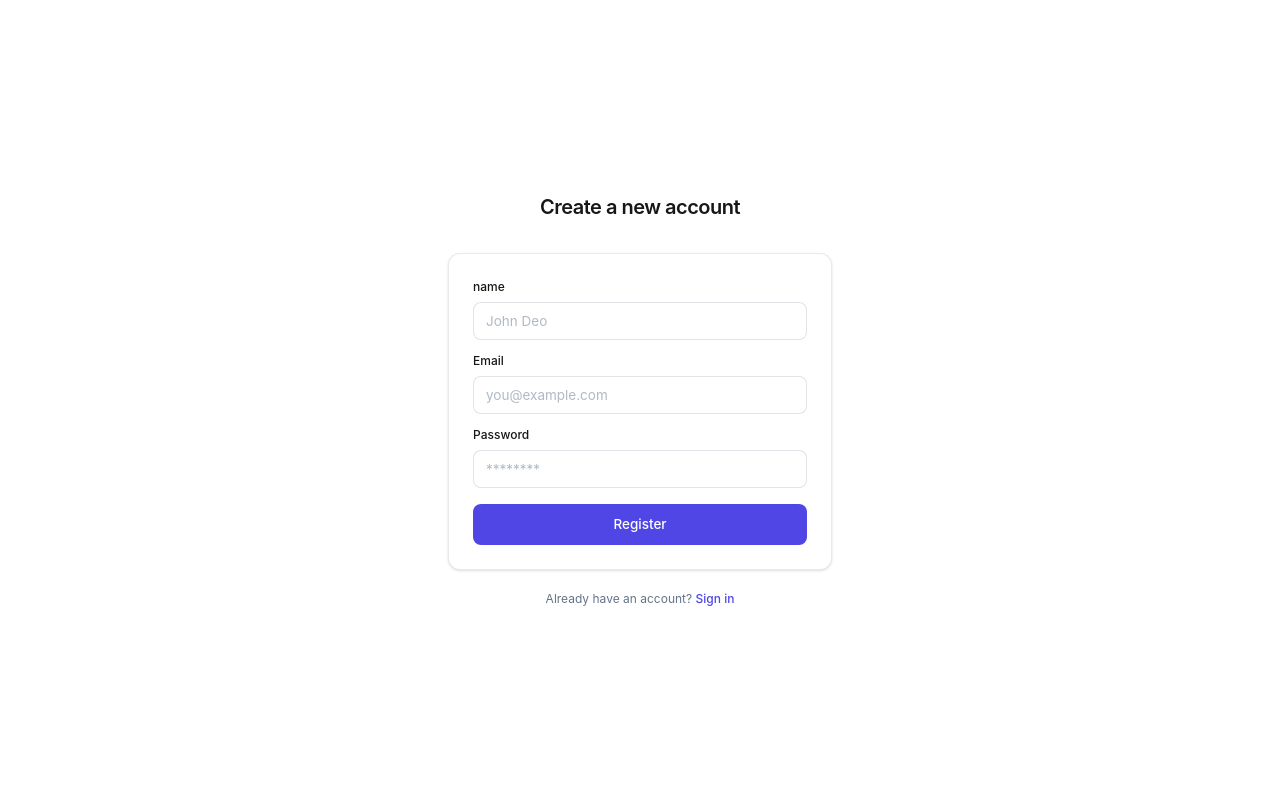
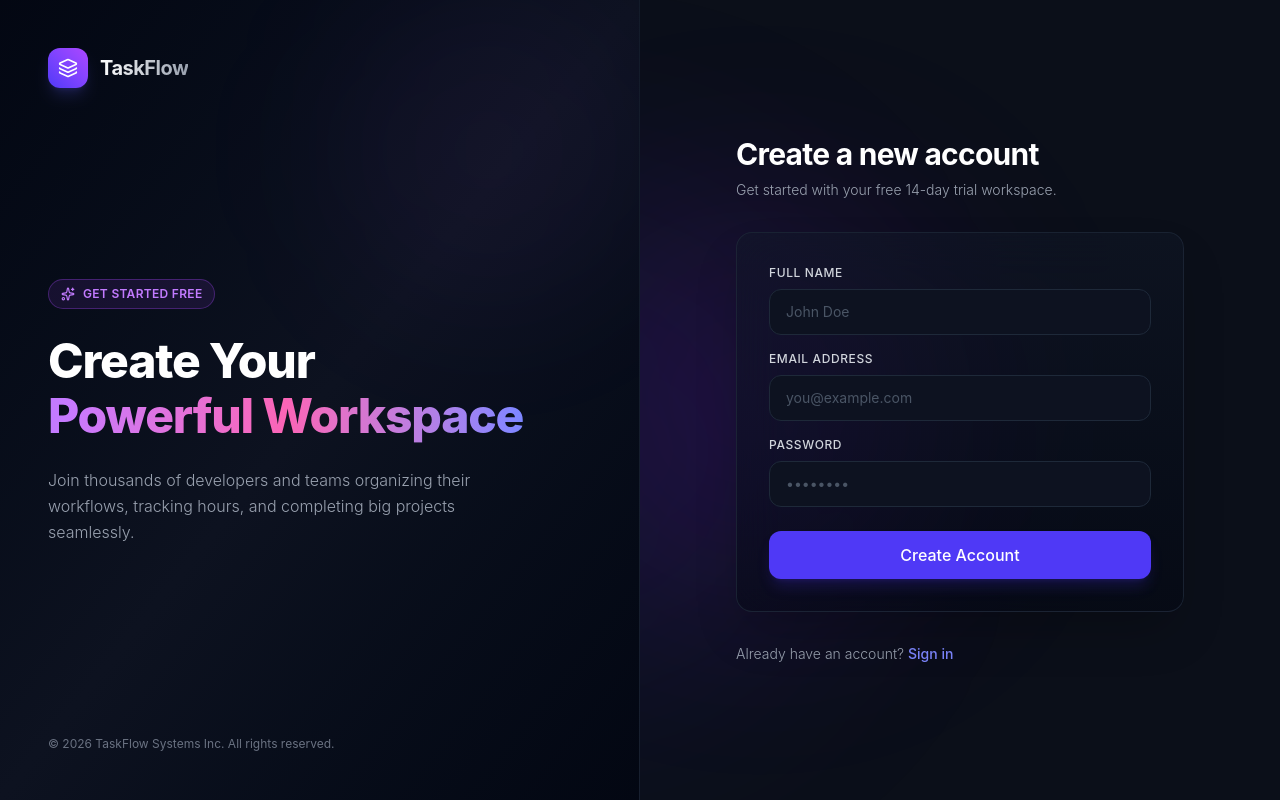
Before and after one commit to marcossbc/TaskFlow-Next-js, a Next.js app: page /register in a window 1280 px wide. Built offline with nearby package versions, Linux system fonts and the light colour scheme; no server answers.

Commit message:
login an regsiter

```diff
--- a/app/login/page.tsx
+++ b/app/login/page.tsx
@@ -5,6 +5,7 @@ import Link from "next/link";
 import { useState } from "react";
 import { toast } from "sonner";
 import { useRouter } from "next/navigation";
+import { Layers, Sparkles } from "lucide-react";
 
 export default function LoginPage() {
   const [isPending, setIsPending] = useState(false);
@@ -35,87 +36,130 @@ export default function LoginPage() {
   };
 
   return (
-    <div className='min-h-screen bg-background flex items-center justify-center px-4'>
-      <div className='w-full max-w-sm'>
-        <div className='mb-8 text-center'>
-          <span className='text-xl font-semibold tracking-tight text-foreground'>
-            Sign in to your account
+    <div className="min-h-screen bg-[#0B0F19] text-gray-100 font-sans selection:bg-indigo-500 selection:text-white flex overflow-hidden relative">
+
+      {/* Background Glows */}
+      <div className="absolute top-1/4 left-1/4 w-[500px] h-[500px] bg-indigo-600/10 rounded-full blur-[120px] pointer-events-none" />
+      <div className="absolute bottom-1/4 right-1/4 w-[400px] h-[400px] bg-purple-600/10 rounded-full blur-[100px] pointer-events-none" />
+
+      {/* LEFT SIDE: Visual Brand Showcase (Hidden on Mobile) */}
+      <div className="hidden lg:flex lg:w-1/2 bg-gradient-to-br from-gray-950 via-[#0D1220] to-gray-950 border-r border-gray-800/60 p-12 flex-col justify-between relative overflow-hidden">
+        <div className="absolute top-0 right-0 w-[300px] h-[300px] bg-indigo-500/5 rounded-full blur-[80px]" />
+
+        {/* Logo */}
+        <div className="flex items-center space-x-3 relative z-10">
+          <div className="w-10 h-10 rounded-xl bg-gradient-to-tr from-indigo-600 to-purple-500 flex items-center justify-center shadow-lg shadow-indigo-500/20">
+            <Layers className="w-5 h-5 text-white" />
+          </div>
+          <span className="text-xl font-bold tracking-tight bg-gradient-to-r from-white to-gray-400 bg-clip-text text-transparent">
+            TaskFlow
           </span>
         </div>
 
-        <div className='bg-background border border-neutral/15 rounded-xl p-6 shadow-sm'>
-          {/* Google */}
+        {/* Big Catchy Text */}
+        <div className="space-y-6 relative z-10 my-auto">
+          <div className="inline-flex items-center space-x-2 bg-indigo-500/10 border border-indigo-500/30 px-3 py-1.5 rounded-full text-xs font-semibold text-indigo-400 tracking-wide uppercase">
+            <Sparkles className="w-3.5 h-3.5" />
+            <span>Welcome Back</span>
+          </div>
+          <h1 className="text-4xl sm:text-5xl font-extrabold tracking-tight text-white leading-[1.15]">
+            Be a Part of <br />
+            <span className="bg-gradient-to-r from-indigo-400 via-purple-400 to-pink-400 bg-clip-text text-transparent">
+              Something Beautiful
+            </span>
+          </h1>
+          <p className="text-gray-400 font-light max-w-md leading-relaxed">
+            Log back into your workspace to manage your tasks, sync with your team, and maintain peak efficiency.
+          </p>
+        </div>
+
+        {/* Footer info */}
+        <p className="text-xs text-gray-500 relative z-10">
+          © 2026 TaskFlow Systems Inc. All rights reserved.
+        </p>
+      </div>
+
+      {/* RIGHT SIDE: Clean Modern Form */}
+      <div className="w-full lg:w-1/2 flex items-center justify-center px-4 sm:px-8 relative z-10">
+        <div className="w-full max-w-md space-y-8">
+
+          <div className="text-center lg:text-left space-y-2">
+            <h2 className="text-2xl sm:text-3xl font-bold tracking-tight text-white">
+              Sign in to your account
+            </h2>
+            <p className="text-sm text-gray-400 font-light">
+              Enter your credentials to access your dashboard.
+            </p>
+          </div>
+
+          <div className="bg-gradient-to-b from-gray-900/50 to-gray-950/50 border border-gray-800/80 rounded-2xl p-6 sm:p-8 shadow-2xl backdrop-blur-xl">
+            {/* Google OAuth Button */}
             <button
-            type='button'
+              type="button"
               onClick={() => signIn("google", { callbackUrl: "/dashboard" })}
-            className='w-full flex items-center justify-center gap-2.5 px-4 py-2.5 rounded-lg border border-neutral/20 text-[13.5px] font-medium text-foreground hover:bg-neutral/5 transition-colors duration-150'
+              className="w-full flex items-center justify-center gap-2.5 px-4 py-3 rounded-xl border border-gray-800 text-sm font-medium text-gray-200 hover:bg-gray-800 hover:text-white transition-all duration-150 shadow-md"
             >
               <GoogleIcon />
-            Continue with Google
+              <span>Continue with Google</span>
             </button>
 
-          <div className='flex items-center gap-3 my-6'>
-            <span className='flex-1 h-px bg-neutral/20'></span>
-            <span className='text-[12px] text-neutral'>or</span>
-            <span className='flex-1 h-px bg-neutral/20'></span>
+            {/* Divider */}
+            <div className="flex items-center gap-3 my-6">
+              <span className="flex-1 h-px bg-gray-800/80"></span>
+              <span className="text-xs text-gray-500 font-mono">or</span>
+              <span className="flex-1 h-px bg-gray-800/80"></span>
             </div>
 
-          <form
-            onSubmit={handleCredentialsLogin}
-            className='flex flex-col gap-3 mt-5'
-          >
-            <div className='flex flex-col gap-1.5'>
-              <label
-                htmlFor='email'
-                className='text-[12px] font-medium text-foreground'
-              >
-                Email
+            {/* Login Form */}
+            <form onSubmit={handleCredentialsLogin} className="flex flex-col gap-4">
+              <div className="flex flex-col gap-2">
+                <label htmlFor="email" className="text-xs font-medium text-gray-300">
+                  Email Address
                 </label>
                 <input
-                id='email'
-                name='email'
-                type='email'
-                autoComplete='email'
-                placeholder='you@example.com'
-                className='w-full px-3 py-2 rounded-lg border border-neutral/20 bg-background text-[13.5px] text-foreground placeholder:text-neutral/50 focus:outline-none focus:ring-2 focus:ring-primary/20 focus:border-primary/40 transition-all duration-150'
+                  id="email"
+                  name="email"
+                  type="email"
+                  autoComplete="email"
+                  placeholder="you@example.com"
+                  required
+                  className="w-full px-4 py-3 rounded-xl border border-gray-800 bg-[#0D1220] text-sm text-gray-100 placeholder:text-gray-600 focus:outline-none focus:border-indigo-500 transition-all duration-150"
                 />
               </div>
 
-            <div className='flex flex-col gap-1.5'>
-              <label
-                htmlFor='password'
-                className='text-[12px] font-medium text-foreground'
-              >
+              <div className="flex flex-col gap-2">
+                <div className="flex justify-between items-center">
+                  <label htmlFor="password" className="text-xs font-medium text-gray-300">
                     Password
                   </label>
+                </div>
                 <input
-                id='password'
-                name='password'
-                type='password'
-                placeholder='********'
-                className='w-full px-3 py-2 rounded-lg border border-neutral/20 bg-background text-[13.5px] text-foreground placeholder:text-neutral/50 focus:outline-none focus:ring-2 focus:ring-primary/20 focus:border-primary/40 transition-all duration-150'
+                  id="password"
+                  name="password"
+                  type="password"
+                  placeholder="••••••••"
+                  required
+                  className="w-full px-4 py-3 rounded-xl border border-gray-800 bg-[#0D1220] text-sm text-gray-100 placeholder:text-gray-600 focus:outline-none focus:border-indigo-500 transition-all duration-150"
                 />
               </div>
 
               <button
-              type='submit'
+                type="submit"
                 disabled={isPending}
-              className='w-full mt-3 cursor-pointer px-4 py-2.5 rounded-lg bg-primary text-white text-[13.5px] font-medium hover:bg-primary/90 transition-colors duration-150 disabled:opacity-50'
+                className="w-full mt-2 inline-flex items-center justify-center bg-indigo-600 hover:bg-indigo-500 text-white font-medium py-3 rounded-xl shadow-lg shadow-indigo-600/20 transition-all active:scale-[0.98] disabled:opacity-50"
               >
-              {isPending ? "Logging in..." : "Login"}
+                {isPending ? "Logging in..." : "Login to Workspace"}
               </button>
             </form>
           </div>
 
-        <p className='text-center text-[12px] text-neutral mt-5'>
+          <p className="text-center lg:text-left text-sm text-gray-400 font-light">
             Don&apos;t have an account?{" "}
-          <Link
-            href='/register'
-            className='text-primary hover:underline font-medium'
-          >
+            <Link href="/register" className="text-indigo-400 hover:text-indigo-300 font-medium transition-colors">
               Sign up
             </Link>
           </p>
+        </div>
       </div>
     </div>
   );
@@ -123,22 +167,22 @@ export default function LoginPage() {
 
 function GoogleIcon() {
   return (
-    <svg width='16' height='16' viewBox='0 0 24 24' aria-hidden>
+    <svg width="18" height="18" viewBox="0 0 24 24" aria-hidden="true">
       <path
-        d='M22.56 12.25c0-.78-.07-1.53-.2-2.25H12v4.26h5.92c-.26 1.37-1.04 2.53-2.21 3.31v2.77h3.57c2.08-1.92 3.28-4.74 3.28-8.09z'
-        fill='#4285F4'
+        d="M22.56 12.25c0-.78-.07-1.53-.2-2.25H12v4.26h5.92c-.26 1.37-1.04 2.53-2.21 3.31v2.77h3.57c2.08-1.92 3.28-4.74 3.28-8.09z"
+        fill="#4285F4"
       />
       <path
-        d='M12 23c2.97 0 5.46-.98 7.28-2.66l-3.57-2.77c-.98.66-2.23 1.06-3.71 1.06-2.86 0-5.29-1.93-6.16-4.53H2.18v2.84C3.99 20.53 7.7 23 12 23z'
-        fill='#34A853'
+        d="M12 23c2.97 0 5.46-.98 7.28-2.66l-3.57-2.77c-.98.66-2.23 1.06-3.71 1.06-2.86 0-5.29-1.93-6.16-4.53H2.18v2.84C3.99 20.53 7.7 23 12 23z"
+        fill="#34A853"
       />
       <path
-        d='M5.84 14.09c-.22-.66-.35-1.36-.35-2.09s.13-1.43.35-2.09V7.07H2.18C1.43 8.55 1 10.22 1 12s.43 3.45 1.18 4.93l3.66-2.84z'
-        fill='#FBBC05'
+        d="M5.84 14.09c-.22-.66-.35-1.36-.35-2.09s.13-1.43.35-2.09V7.07H2.18C1.43 8.55 1 10.22 1 12s.43 3.45 1.18 4.93l3.66-2.84z"
+        fill="#FBBC05"
       />
       <path
-        d='M12 5.38c1.62 0 3.06.56 4.21 1.64l3.15-3.15C17.45 2.09 14.97 1 12 1 7.7 1 3.99 3.47 2.18 7.07l3.66 2.84c.87-2.6 3.3-4.53 6.16-4.53z'
-        fill='#EA4335'
+        d="M12 5.38c1.62 0 3.06.56 4.21 1.64l3.15-3.15C17.45 2.09 14.97 1 12 1 7.7 1 3.99 3.47 2.18 7.07l3.66 2.84c.87-2.6 3.3-4.53 6.16-4.53z"
+        fill="#EA4335"
       />
     </svg>
   );
--- a/app/register/page.tsx
+++ b/app/register/page.tsx
@@ -1,22 +1,19 @@
 "use client";
+
 import Link from "next/link";
 import { register } from "../form/actions";
 import { useActionState, useEffect } from "react";
 import { toast } from "sonner";
 import { useRouter } from "next/navigation";
+import { Layers, Sparkles } from "lucide-react";
 
 const initialMessage = {
   message: "",
   success: false,
-
 };
-
 
 export default function RegisterPage() {
   const [state, formAction, isPending] = useActionState(register, initialMessage);
-
-
-
   const router = useRouter();
 
   useEffect(() => {
@@ -33,91 +30,130 @@ export default function RegisterPage() {
   }, [state, router]);
 
   return (
-    <div className='min-h-screen bg-background flex items-center justify-center px-4'>
-      <div className='w-full max-w-sm'>
+    <div className="min-h-screen bg-[#0B0F19] text-gray-100 font-sans selection:bg-indigo-500 selection:text-white flex overflow-hidden relative">
+
+      {/* Background Glows */}
+      <div className="absolute top-1/4 left-1/4 w-[500px] h-[500px] bg-indigo-600/10 rounded-full blur-[120px] pointer-events-none" />
+      <div className="absolute bottom-1/4 right-1/4 w-[400px] h-[400px] bg-purple-600/10 rounded-full blur-[100px] pointer-events-none" />
+
+      {/* LEFT SIDE: Visual Brand Showcase (Hidden on Mobile) */}
+      <div className="hidden lg:flex lg:w-1/2 bg-gradient-to-br from-gray-950 via-[#0D1220] to-gray-950 border-r border-gray-800/60 p-12 flex-col justify-between relative overflow-hidden">
+        <div className="absolute top-0 right-0 w-[300px] h-[300px] bg-purple-500/5 rounded-full blur-[80px]" />
+
         {/* Logo */}
-        <div className='mb-8 text-center'>
-          <span className='text-xl font-semibold tracking-tight text-foreground'>
-            Create a new account
+        <div className="flex items-center space-x-3 relative z-10">
+          <div className="w-10 h-10 rounded-xl bg-gradient-to-tr from-indigo-600 to-purple-500 flex items-center justify-center shadow-lg shadow-indigo-500/20">
+            <Layers className="w-5 h-5 text-white" />
+          </div>
+          <span className="text-xl font-bold tracking-tight bg-gradient-to-r from-white to-gray-400 bg-clip-text text-transparent">
+            TaskFlow
           </span>
         </div>
 
-        {/* Card */}
-        <div className='bg-background border border-neutral/15 rounded-xl p-6 shadow-sm'>
-          <form action={formAction} className='flex flex-col gap-3'>
-            {/* name */}
-            <div className='flex flex-col gap-1.5'>
-              <label
-                htmlFor='name'
-                className='text-[12px] font-medium text-foreground'
-              >
-                name
+        {/* Big Catchy Text */}
+        <div className="space-y-6 relative z-10 my-auto">
+          <div className="inline-flex items-center space-x-2 bg-purple-500/10 border border-purple-500/30 px-3 py-1.5 rounded-full text-xs font-semibold text-purple-400 tracking-wide uppercase">
+            <Sparkles className="w-3.5 h-3.5" />
+            <span>Get Started Free</span>
+          </div>
+          <h1 className="text-4xl sm:text-5xl font-extrabold tracking-tight text-white leading-[1.15]">
+            Create Your <br />
+            <span className="bg-gradient-to-r from-purple-400 via-pink-400 to-indigo-400 bg-clip-text text-transparent">
+              Powerful Workspace
+            </span>
+          </h1>
+          <p className="text-gray-400 font-light max-w-md leading-relaxed">
+            Join thousands of developers and teams organizing their workflows, tracking hours, and completing big projects seamlessly.
+          </p>
+        </div>
+
+        {/* Footer info */}
+        <p className="text-xs text-gray-500 relative z-10">
+          © 2026 TaskFlow Systems Inc. All rights reserved.
+        </p>
+      </div>
+
+      {/* RIGHT SIDE: Clean Modern Form */}
+      <div className="w-full lg:w-1/2 flex items-center justify-center px-4 sm:px-8 relative z-10">
+        <div className="w-full max-w-md space-y-8">
+
+          <div className="text-center lg:text-left space-y-2">
+            <h2 className="text-2xl sm:text-3xl font-bold tracking-tight text-white">
+              Create a new account
+            </h2>
+            <p className="text-sm text-gray-400 font-light">
+              Get started with your free 14-day trial workspace.
+            </p>
+          </div>
+
+          <div className="bg-gradient-to-b from-gray-900/50 to-gray-950/50 border border-gray-800/80 rounded-2xl p-6 sm:p-8 shadow-2xl backdrop-blur-xl">
+            <form action={formAction} className="flex flex-col gap-4">
+
+              {/* Full Name Input */}
+              <div className="flex flex-col gap-2">
+                <label htmlFor="name" className="text-xs font-medium text-gray-300 uppercase tracking-wider">
+                  Full Name
                 </label>
                 <input
-                id='name'
-                name='name'
-                type='text'
-                autoComplete='name'
-                placeholder='John Deo'
-                className='w-full px-3 py-2 rounded-lg border border-neutral/20 bg-background text-[13.5px] text-foreground placeholder:text-neutral/50 focus:outline-none focus:ring-2 focus:ring-primary/20 focus:border-primary/40 transition-all duration-150'
+                  id="name"
+                  name="name"
+                  type="text"
+                  autoComplete="name"
+                  placeholder="John Doe"
+                  required
+                  className="w-full px-4 py-3 rounded-xl border border-gray-800 bg-[#0D1220] text-sm text-gray-100 placeholder:text-gray-600 focus:outline-none focus:border-indigo-500 transition-all duration-150"
                 />
               </div>
 
-            {/* Email */}
-            <div className='flex flex-col gap-1.5'>
-              <label
-                htmlFor='email'
-                className='text-[12px] font-medium text-foreground'
-              >
-                Email
+              {/* Email Input */}
+              <div className="flex flex-col gap-2">
+                <label htmlFor="email" className="text-xs font-medium text-gray-300 uppercase tracking-wider">
+                  Email Address
                 </label>
                 <input
-                id='email'
-                name='email'
-                type='email'
-                autoComplete='email'
-                placeholder='you@example.com'
-                className='w-full px-3 py-2 rounded-lg border border-neutral/20 bg-background text-[13.5px] text-foreground placeholder:text-neutral/50 focus:outline-none focus:ring-2 focus:ring-primary/20 focus:border-primary/40 transition-all duration-150'
+                  id="email"
+                  name="email"
+                  type="email"
+                  autoComplete="email"
+                  placeholder="you@example.com"
+                  required
+                  className="w-full px-4 py-3 rounded-xl border border-gray-800 bg-[#0D1220] text-sm text-gray-100 placeholder:text-gray-600 focus:outline-none focus:border-indigo-500 transition-all duration-150"
                 />
               </div>
 
-            {/* Password */}
-            <div className='flex flex-col gap-1.5'>
-              <label
-                htmlFor='password'
-                className='text-[12px] font-medium text-foreground'
-              >
+              {/* Password Input */}
+              <div className="flex flex-col gap-2">
+                <label htmlFor="password" className="text-xs font-medium text-gray-300 uppercase tracking-wider">
                   Password
                 </label>
                 <input
-                id='password'
-                name='password'
-                type='password'
-                placeholder='********'
-                className='w-full px-3 py-2 rounded-lg border border-neutral/20 bg-background text-[13.5px] text-foreground placeholder:text-neutral/50 focus:outline-none focus:ring-2 focus:ring-primary/20 focus:border-primary/40 transition-all duration-150'
+                  id="password"
+                  name="password"
+                  type="password"
+                  placeholder="••••••••"
+                  required
+                  className="w-full px-4 py-3 rounded-xl border border-gray-800 bg-[#0D1220] text-sm text-gray-100 placeholder:text-gray-600 focus:outline-none focus:border-indigo-500 transition-all duration-150"
                 />
               </div>
 
               <button
-              type='submit'
-              className='w-full mt-1 px-4 py-2.5 rounded-lg bg-primary text-white text-[13.5px] font-medium hover:bg-primary/90 transition-colors duration-150'
+                type="submit"
+                disabled={isPending}
+                className="w-full mt-2 inline-flex items-center justify-center bg-indigo-600 hover:bg-indigo-500 text-white font-medium py-3 rounded-xl shadow-lg shadow-indigo-600/20 transition-all active:scale-[0.98] disabled:opacity-50"
               >
-              {isPending ? "Registering..." : "Register" }
+                {isPending ? "Registering Account..." : "Create Account"}
               </button>
             </form>
           </div>
 
-        {/* Sign in */}
-        <p className='text-center text-[12px] text-neutral mt-5'>
+          <p className="text-center lg:text-left text-sm text-gray-400 font-light">
             Already have an account?{" "}
-          <Link
-            href='/login'
-            className='text-primary hover:underline font-medium'
-          >
+            <Link href="/login" className="text-indigo-400 hover:text-indigo-300 font-medium transition-colors">
               Sign in
             </Link>
           </p>
         </div>
       </div>
+    </div>
   );
 }
```
Lines whose indentation alone changed are shown as unchanged.
